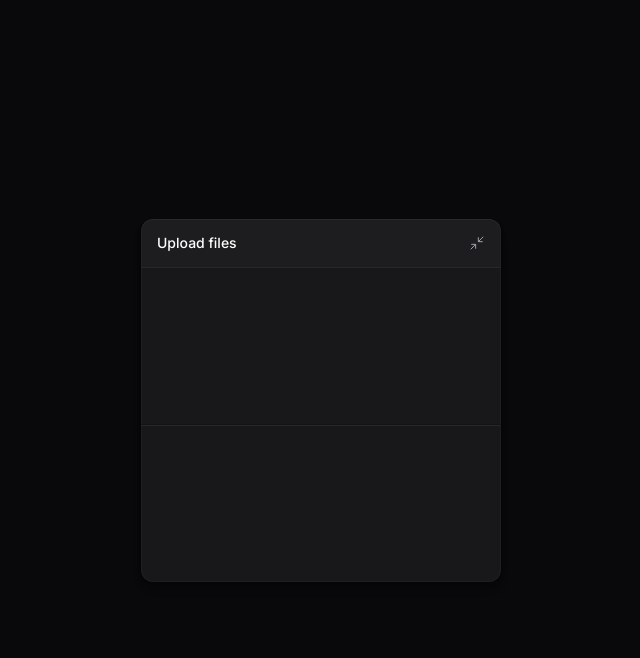
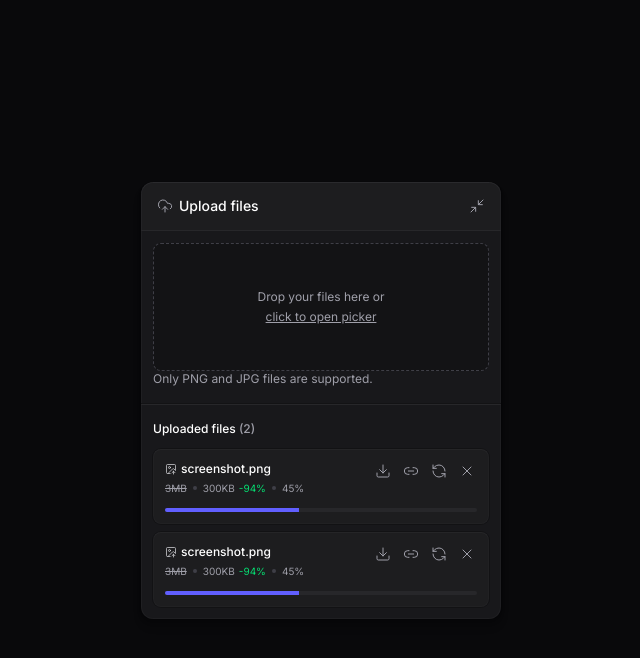
Before and after one commit to NicholasNeto/upload-web-widget, a React (Vite) app: page / in a window 1280 px wide. Both pictures are taken after a click on the button "Upload files". Shown: the top 658 px of the page, without its empty margins (319-959 px from the left). Built offline with nearby package versions, Linux system fonts and the light colour scheme.

Commit message:
created upload widget item

```diff
--- a/package.json
+++ b/package.json
@@ -11,10 +11,12 @@
   },
   "dependencies": {
     "@radix-ui/react-collapsible": "^1.1.12",
+    "@radix-ui/react-progress": "^1.1.7",
     "@tailwindcss/vite": "^4.1.16",
     "lucide-react": "^0.548.0",
     "react": "^19.1.1",
     "react-dom": "^19.1.1",
+    "react-dropzone": "^14.3.8",
     "tailwind-merge": "^3.3.1",
     "tailwind-variants": "^3.1.1",
     "tailwindcss": "^4.1.16"
--- a/src/components/upload-widget-dropzone.tsx
+++ b/src/components/upload-widget-dropzone.tsx
@@ -1,5 +1,31 @@
-export function UploadWidgetDropzone () {
-    return (
-        <div className="px-3 h-32"></div>
-    )
+import { useDropzone } from "react-dropzone";
+
+export function UploadWidgetDropzone() {
+  const { getInputProps, getRootProps, isDragActive } = useDropzone({
+    multiple: true,
+    accept: {
+      "image/jpeg": [],
+      "image/png": [],
+    },
+    onDrop(acceptedFiles) {
+        console.log(acceptedFiles);
+      },
+  });
+  return (
+    <div className="px-3 flex flex-col">
+      <div
+        data-active={isDragActive}
+        className="cursor-pointer text-zinc-400 bg-black/20 p-5 rounded-lg border border-zinc-700 border-dashed h-32 flex flex-col items-center justify-center gap-1 hover:border-zinc-600 transition-colors data-[active=true]:bg-indigo-500/10 data-[active=true]:border-indigo-500"
+        {...getRootProps()}
+      >
+        <input type="file" {...getInputProps()} />
+        <span className="text-xs">Drop your files here or</span>
+        <span className="text-xs underline">click to open picker</span>
+      </div>
+
+      <span className="text-xs text-zinc-400">
+        Only PNG and JPG files are supported.
+      </span>
+    </div>
+  );
 }
--- a/src/components/upload-widget-header.tsx
+++ b/src/components/upload-widget-header.tsx
@@ -1,11 +1,12 @@
 import { Minimize2 } from "lucide-react";
 import { Button } from "./ui/button";
 import * as Collapsible from "@radix-ui/react-collapsible";
+import { UploadWidgetTitle } from "./upload-widget-title";
 
 export function UploadWidgetHeader() {
     return (
         <div className="w-full p-4 py-2 bg-white/2 border-zinc-800 border-b flex items-center justify-between" >
-            <span className="text-sm font-medium">Upload files</span>
+            <UploadWidgetTitle />
 
             <Collapsible.Trigger asChild>
                 <Button size="icon" className="-mr-2">
--- a/src/components/upload-widget-minimized-button.tsx
+++ b/src/components/upload-widget-minimized-button.tsx
@@ -1,11 +1,12 @@
 import { Minimize2 } from "lucide-react";
 
 import * as Collapsible from "@radix-ui/react-collapsible";
+import { UploadWidgetTitle } from "./upload-widget-title";
 
 export function UploadWidgetMinimizedButton() {
   return (
     <Collapsible.Trigger className="group w-full bg-white/2 py-3 px-5 flex items-center justify-between">
-        <span className="text-sm font-medium">Upload files</span>
+        <UploadWidgetTitle />
         <Minimize2 strokeWidth={1.5} className="size-4 text-zinc-400 group-hover:text-zinc-100" ></Minimize2>
     </Collapsible.Trigger>
   );
--- /dev/null
+++ b/src/components/upload-widget-title.tsx
@@ -0,0 +1,10 @@
+import { UploadCloud } from "lucide-react";
+
+export function UploadWidgetTitle () {
+    return (
+        <div className="flex items-center gap-1.5 text-sm font-medium">
+            <UploadCloud className="size-4 text-zinc-400" strokeWidth={1.5} />
+            <span>Upload files</span>
+        </div>
+    )
+}
--- /dev/null
+++ b/src/components/upload-widget-upload-item.tsx
@@ -0,0 +1,57 @@
+import { Download, ImageUp, Link2, RefreshCcw, X } from "lucide-react";
+import { Button } from "./ui/button";
+import * as Progress from "@radix-ui/react-progress";
+
+export function UploadWidgetUploadItem() {
+  return (
+    <div className="p-3 rounded-lg flex flex-col gap-3 shadow-shape-content bg-white/2 relative overflow-hidden">
+      <div className="flex flex-col gap-1">
+        <span className="text-xs font-medium flex items-center gap-1">
+          <ImageUp className="size-3 text-zinc-300" strokeWidth={1.5} />
+          <span>screenshot.png</span>
+        </span>
+
+        <span className="text-xxs text-zinc-400 flex gap-1.5 items-center">
+          <span className="line-through">3MB</span>
+          <div className="size-1 rounded-full bg-zinc-700" />
+          <span>
+            300KB
+            <span className="text-green-400 ml-1">-94%</span>
+          </span>
+          <div className="size-1 rounded-full bg-zinc-700" />
+          <span>45%</span>
+        </span>
+      </div>
+
+      <Progress.Root className="bg-zinc-800 rounded-full h-1 overflow-hidden">
+        <Progress.Indicator
+          className="bg-indigo-500 h-1"
+          style={{ width: "43%" }}
+        />
+      </Progress.Root>
+
+      <div className="absolute top-2.5 right-2.5 flex items-center gap-1">
+        <Button size="icon-sm">
+          <Download className="size-4" strokeWidth={1.5} />
+          <span className="sr-only">Download compressed image</span>
+        </Button>
+
+        <Button size="icon-sm">
+          <Link2 className="size-4" strokeWidth={1.5} />
+          <span className="sr-only">Copy remote URL</span>
+        </Button>
+
+        <Button size="icon-sm">
+          <RefreshCcw className="size-4" strokeWidth={1.5} />
+          <span className="sr-only">Retry upload</span>
+        </Button>
+
+        <Button size="icon-sm">
+          <X className="size-4" strokeWidth={1.5} />
+          <span className="sr-only">Cancel upload</span>
+        </Button>
+      </div>
+
+    </div>
+  );
+}
--- a/src/components/upload-widget-upload-list.tsx
+++ b/src/components/upload-widget-upload-list.tsx
@@ -1,7 +1,16 @@
-export function UploadWidgetUploadList(){
-    return (
-        <div className="px-3 h-48">
+import { UploadWidgetUploadItem } from "./upload-widget-upload-item";
 
-        </div>
-    )
+export function UploadWidgetUploadList() {
+  return (
+    <div className="px-3 flex flex-col gap-3">
+      <span className="text-xs font-medium">
+        Uploaded files <span className="text-zinc-400">(2)</span>
+      </span>
+
+      <div className="flex flex-col gap-2">
+        <UploadWidgetUploadItem />
+        <UploadWidgetUploadItem />
+      </div>
+    </div>
+  );
 }
--- a/src/components/upload-widget.tsx
+++ b/src/components/upload-widget.tsx
@@ -3,6 +3,7 @@
 import { UploadWidgetHeader } from "./upload-widget-header";
 import { useState } from "react";
 import { UploadWidgetMinimizedButton } from "./upload-widget-minimized-button";
+import { UploadWidgetUploadList } from "./upload-widget-upload-list";
 
 export function UploadWidget() {
 
@@ -21,7 +22,7 @@
           <div className="flex flex-col gap-4 py-3">
             <UploadWidgetDropzone></UploadWidgetDropzone>
             <div className="h-px bg-zinc-800 border-t border-black/50 box-content" />
-            <UploadWidgetDropzone></UploadWidgetDropzone>
+            <UploadWidgetUploadList></UploadWidgetUploadList>
           </div>
         </Collapsible.Content>
       </div>
--- a/src/index.css
+++ b/src/index.css
@@ -7,11 +7,13 @@
 
 @theme {
   --shadow-3xl: 0 35px 35px rgba(0, 0, 0, 0.25);
+  --text-xxs: 0.625rem;
 }
 
 body {
   font-family: var(--font-sans);
 }
+
 
 
 @layer utilities {
```
Also changed, not shown: 1 other file (tests, documents, lock files or other folders).
